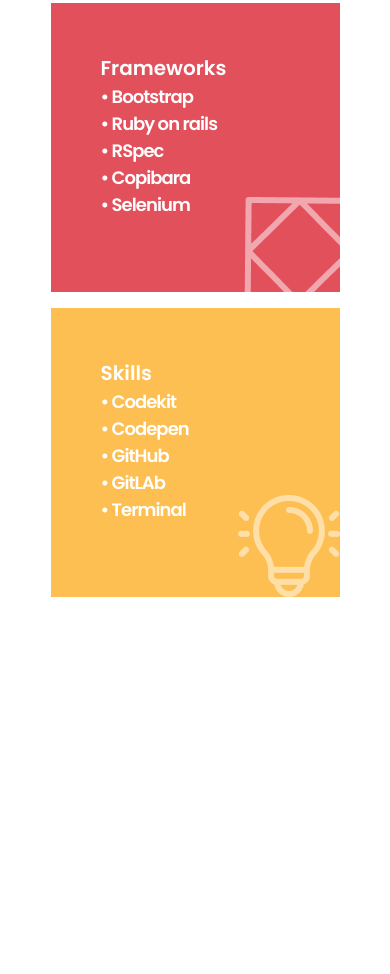
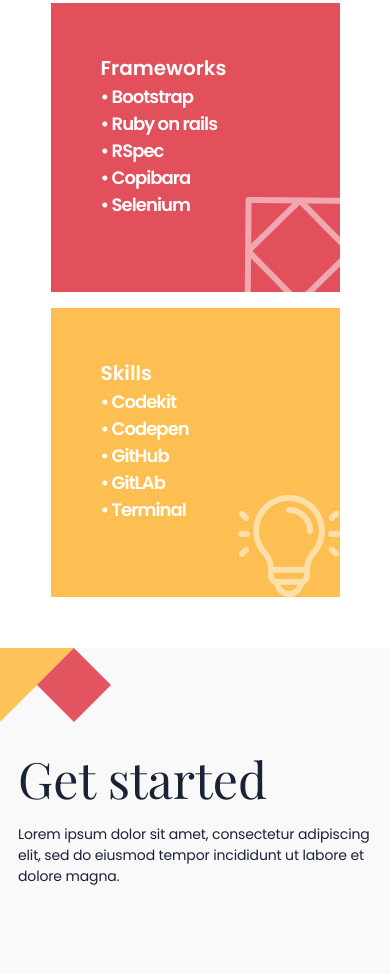
Before and after one commit to FuadNabi/My-Portfolio, a website: page index.html in a window 390 px wide. Shown: the part 3800-4774 px from the top of the page. Before the commit the page ends 4423 px from the top, so only its background shows below. Drawn offline with nearby package versions, Linux system fonts and the light colour scheme.

Commit message:
Add new contact container and text

```diff
--- a/index.html
+++ b/index.html
@@ -197,6 +197,21 @@
         </ul>
       </div>
     </div>
+    <section class="contact-cont">
+      <div class="contact-margin">
+        <div class="contact-title">
+          <div class="contact-h1">
+            Get started
+          </div>
+          <div class="about-p">
+            Lorem ipsum dolor sit amet, consectetur adipiscing elit, sed do eiusmod tempor incididunt ut labore et dolore magna.
+          </div>
+        </div>
+        <form action="" method="post">
+
+        </form>
+      </div>
+    </section>
   </main>
 </body>
 </html>
--- a/style.css
+++ b/style.css
@@ -311,4 +311,31 @@
     white-space: nowrap;
     list-style-type: none;
   }
+  .contact-cont {
+    display: flex;
+    justify-content: center;
+    align-items: center;
+    flex-direction: column;
+    background: #f9f9fa;
+    background-image: url("images/image_geometry_1.png");
+    background-repeat: no-repeat;
+    margin-top: 25px;
+  }
+
+  .contact-title {
+    margin-top: 106px;
+  }
+
+  .contact-margin {
+    margin: 0 14px 0 18px;
+  }
+
+  .contact-h1 {
+    font-style: normal;
+    font-weight: 400;
+    line-height: 100%;
+    font-size: 50px;
+    font-family: "Playfair Display", sans-serif;
+    color: #1a2236;
+  }
 }
```
